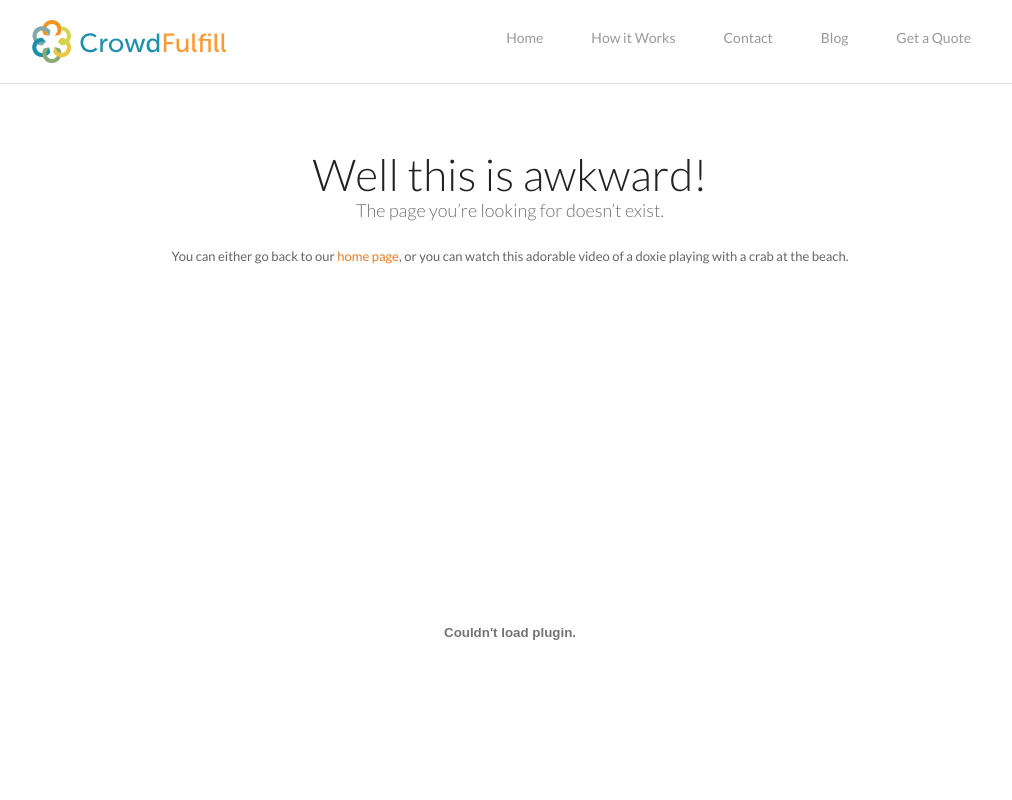
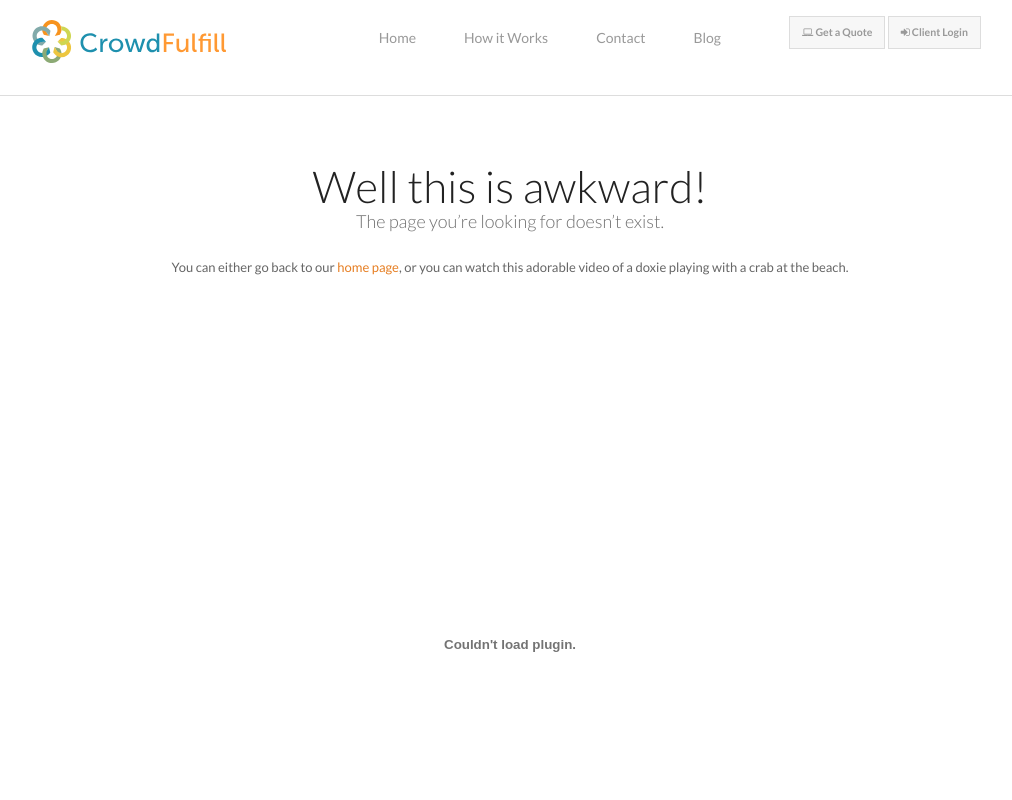
Before and after one commit to crowdfulfill/crowdfulfill.github.io, a plain HTML site: page 404.html in a window 1280 px wide. Shown: the top 800 px of the page, without its empty margins (130-1142 px from the left). Drawn offline with nearby package versions, Linux system fonts and the light colour scheme.

Commit message:
Added buttons beside nav.

```diff
--- a/404.html
+++ b/404.html
@@ -97,8 +97,8 @@
 		<!-- NAVIBAR -->
 		<div class="top_nav">
 			<div class="row">
-				<div class="large-4 columns logo"><img src="img/CrowdFulfill-Logo-Sm.svg" /></div>
-				<div class="large-8 columns">
+				<div class="large-3 columns logo"><img src="img/CrowdFulfill-Logo-Sm.svg" /></div>
+				<div class="large-6 columns">
 					<nav>
 						<!-- Navigation -->
 						<ul class="sf-menu" id="example">
@@ -106,7 +106,6 @@
 							<li><a href="how-fulfillment-works.html">How it Works</a></li>
 							<li><a href="contact.html">Contact</a></li>
 							<li><a href="blog.html">Blog</a></li>
-							<li><a href="get-a-fulfillment-quote.html">Get a Quote</a></li>
 						</ul><!-- end of Navigation -->
 						<!-- Navigation on Mobile Devices -->
 						<select>
@@ -115,10 +114,15 @@
 							<option value="how-fulfillment-works.html">How it Works</option>
 							<option value="contact.html">Contact</option>
 							<option value="blog.html">Blog</option>
-							<option value="get-a-fulfillment-quote.html">Get a Quote</option>
 						</select>
 						<!-- end of Navigation on Mobile Devices -->
 					</nav>
+				</div>
+				<div class="large-3 columns">
+					<p class="to-center">
+						<a href="get-a-fulfillment-quote.html" class="small secondary button"><i class="fa fa-laptop"></i> Get a Quote</a>
+						<a href="https://app02.3plcentral.com/PresentationTier/LoginForm.aspx?3pl={2c03274b-c028-4293-8f92-e498703b6338}" target="_blank" class="small secondary button"><i class="fa fa-sign-in"></i> Client Login</a>
+					</p>
 				</div>
 			</div>
 		</div>
```
